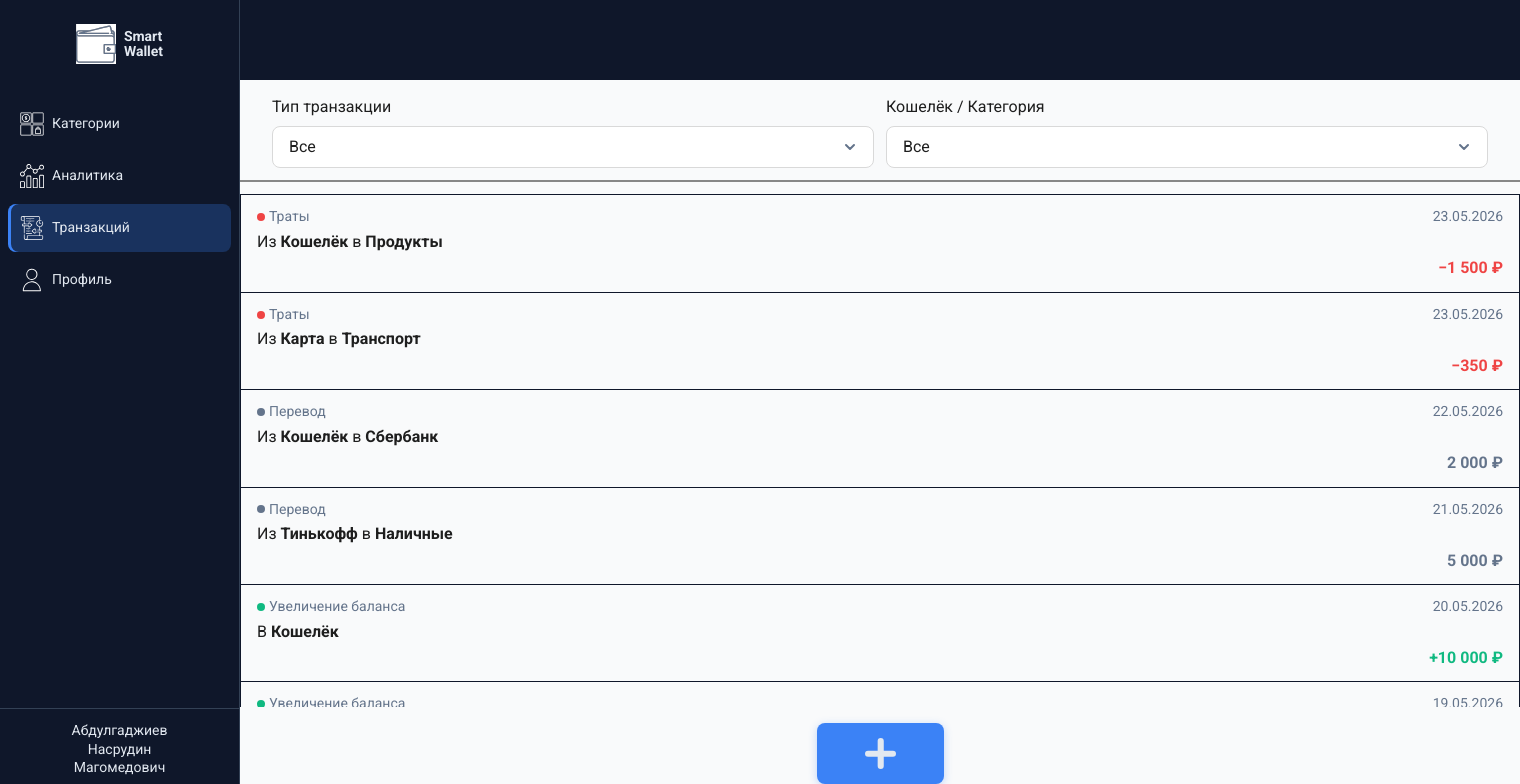
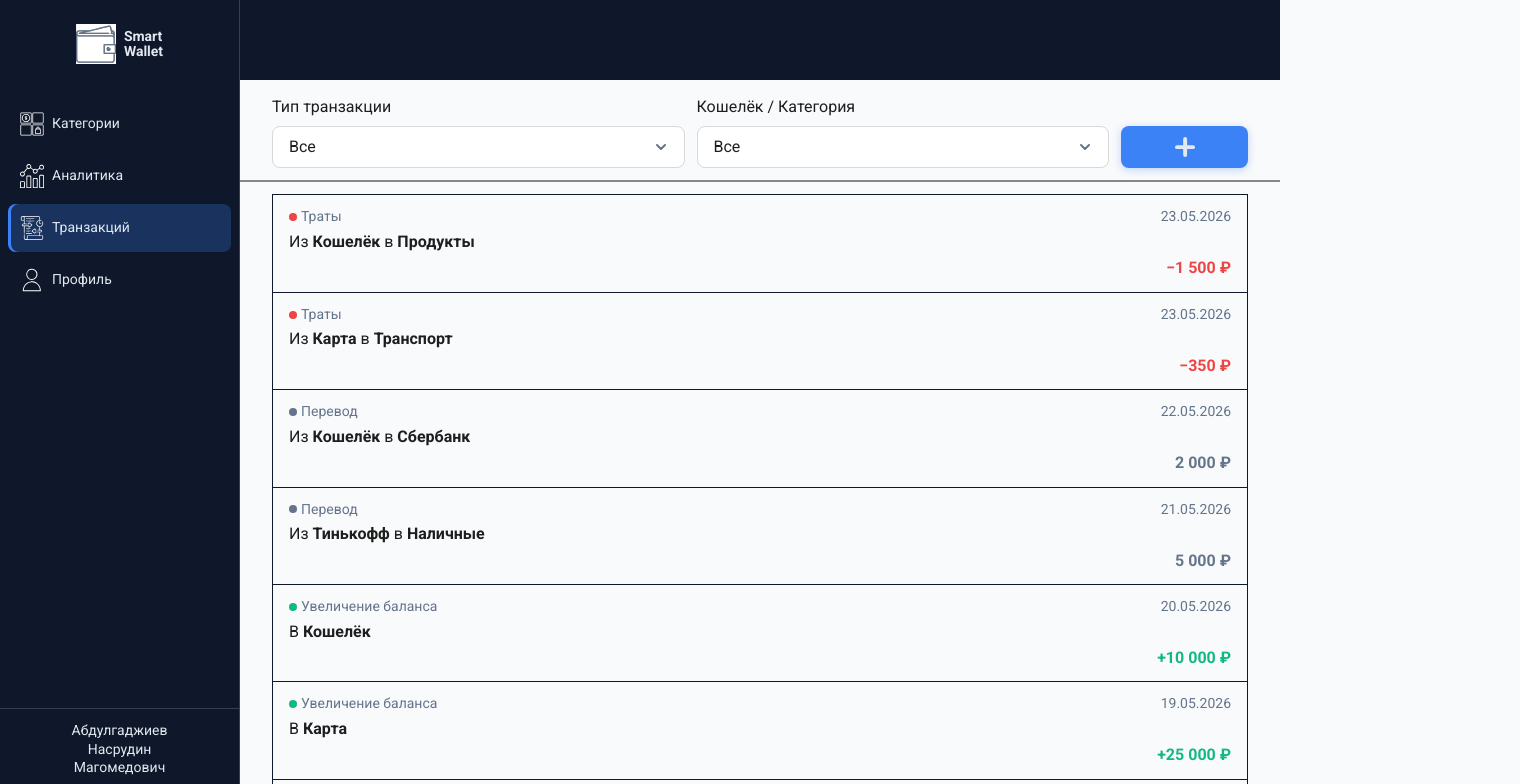
Before and after one commit to Pipotka/SmartWallet-Client, a React (Vite) app: page /transactions in a window 1280 px wide. Shown: the top 784 px of the page, 1520 px wide, since content can reach past the window. Built offline with nearby package versions, Linux system fonts and the light colour scheme.

Commit message:
Исправил выравниване на странице категорий

```diff
--- a/src/App.module.css
+++ b/src/App.module.css
@@ -9,12 +9,14 @@
 @media (min-width: 768px) {
   .app {
     max-width: none;
+    width: calc(100% - var(--sidebar-collapsed-width));
     margin-left: var(--sidebar-collapsed-width);
   }
 }
 
 @media (min-width: 1024px) {
   .app {
+    width: calc(100% - var(--sidebar-width));
     margin-left: var(--sidebar-width);
   }
 }
--- a/src/features/transactions/components/TransactionFilters.module.css
+++ b/src/features/transactions/components/TransactionFilters.module.css
@@ -6,9 +6,40 @@
   display: flex;
   gap: var(--spacing-md);
   flex-wrap: wrap;
+  align-items: flex-end;
 }
 
 .filterItem {
   flex: 1;
   min-width: 0;
 }
+
+.addButton {
+  display: none;
+  flex-shrink: 0;
+  height: 42px;
+  width: 127px;
+  border-radius: 8px;
+  background-color: var(--color-blue-500);
+  border: none;
+  cursor: pointer;
+  align-items: center;
+  justify-content: center;
+  box-shadow: 0 2px 8px rgba(59, 130, 246, 0.3);
+  transition: background-color 0.2s;
+}
+
+@media (min-width: 768px) {
+  .addButton {
+    display: flex;
+  }
+}
+
+.addButton:hover {
+  background-color: var(--color-primary);
+}
+
+.addButton img {
+  width: 20px;
+  height: 20px;
+}
--- a/src/features/transactions/components/TransactionFilters.tsx
+++ b/src/features/transactions/components/TransactionFilters.tsx
@@ -1,12 +1,14 @@
 import styles from './TransactionFilters.module.css';
 import type { UseTransactionFiltersReturn } from '@/features/transactions/hooks/useTransactionFilters';
 import { Select } from '@/components/Select/Select';
+import plusIcon from '@/assets/plus-icon.svg';
 
 interface TransactionFiltersProps {
   filters: UseTransactionFiltersReturn;
+  onAddClick: () => void;
 }
 
-export function TransactionFilters({ filters }: TransactionFiltersProps) {
+export function TransactionFilters({ filters, onAddClick }: TransactionFiltersProps) {
   return (
     <div className={styles.filters}>
       <div className={styles.filterRow}>
@@ -38,6 +40,13 @@ export function TransactionFilters({ filters }: TransactionFiltersProps) {
             placeholder="Все"
           />
         </div>
+        <button
+          className={styles.addButton}
+          onClick={onAddClick}
+          aria-label="Добавить транзакцию"
+        >
+          <img src={plusIcon} alt="" />
+        </button>
       </div>
     </div>
   );
--- a/src/pages/CategoryPage/CategoryPage.module.css
+++ b/src/pages/CategoryPage/CategoryPage.module.css
@@ -33,6 +33,10 @@
   -webkit-overflow-scrolling: touch;
 }
 
+.walletRow .cardItem {
+  flex: 0 0 var(--card-size);
+}
+
 .walletRow::-webkit-scrollbar {
   height: 4px;
 }
@@ -51,17 +55,21 @@
 }
 
 .categoryGrid {
-  display: grid;
-  grid-template-columns: repeat(var(--grid-columns), 1fr);
+  display: flex;
+  flex-wrap: wrap;
   gap: var(--card-gap);
-  justify-items: center;
+}
+
+.categoryGrid .cardItem {
+  flex: 0 0 var(--card-size);
 }
 
 @media (min-width: 1024px) {
   .walletRow {
-    overflow-x: visible;
-    display: grid;
-    grid-template-columns: repeat(auto-fill, minmax(var(--card-size), 1fr));
-    gap: var(--spacing-lg);
+    flex-wrap: nowrap;
+    overflow-x: auto;
+    overflow-y: hidden;
+    padding: 0;
+    margin-right: 0;
   }
 }
--- a/src/pages/TransactionPage/TransactionPage.module.css
+++ b/src/pages/TransactionPage/TransactionPage.module.css
@@ -36,6 +36,14 @@
   -webkit-overflow-scrolling: touch;
 }
 
+@media (min-width: 768px) {
+  .scrollArea {
+    margin-left: 0;
+    margin-right: 0;
+    margin-bottom: 0;
+  }
+}
+
 .scrollArea::-webkit-scrollbar {
   width: 6px;
 }
@@ -57,7 +65,7 @@
   margin-top: var(--spacing-2xl);
 }
 
-.addButton {
+.mobileAddButton {
   align-self: center;
   width: 127px;
   height: 61px;
@@ -71,9 +79,16 @@
   box-shadow: 0 2px 8px rgba(59, 130, 246, 0.3);
   transition: background-color 0.2s;
   flex-shrink: 0;
+  margin-top: var(--spacing-lg);
   margin-bottom: var(--spacing-lg);
 }
 
-.addButton:hover {
+.mobileAddButton:hover {
   background-color: var(--color-primary);
 }
+
+@media (min-width: 768px) {
+  .mobileAddButton {
+    display: none;
+  }
+}
--- a/src/pages/TransactionPage/TransactionPage.tsx
+++ b/src/pages/TransactionPage/TransactionPage.tsx
@@ -48,7 +48,7 @@ export function TransactionPage() {
       <Header />
 
       <main className={styles.content}>
-        <TransactionFilters filters={filters} />
+        <TransactionFilters filters={filters} onAddClick={() => navigate('/transactions/add')} />
 
         <hr className={styles.listSeparator} />
 
@@ -61,15 +61,15 @@ export function TransactionPage() {
             ))
           )}
         </div>
+      </main>
 
       <button
-          className={styles.addButton}
+        className={styles.mobileAddButton}
         onClick={() => navigate('/transactions/add')}
         aria-label="Добавить транзакцию"
       >
         <img src={plusIcon} alt="" />
       </button>
-      </main>
 
       <BottomNav />
 
--- a/src/styles/reset.css
+++ b/src/styles/reset.css
@@ -10,6 +10,7 @@ html {
   -webkit-text-size-adjust: 100%;
   -moz-text-size-adjust: 100%;
   text-size-adjust: 100%;
+  overflow-x: hidden;
 }
 
 body {
@@ -21,6 +22,7 @@ body {
   background-color: var(--color-bg);
   -webkit-font-smoothing: antialiased;
   -moz-osx-font-smoothing: grayscale;
+  overflow-x: hidden;
 }
 
 img,
```
Lines whose indentation alone changed are shown as unchanged.
